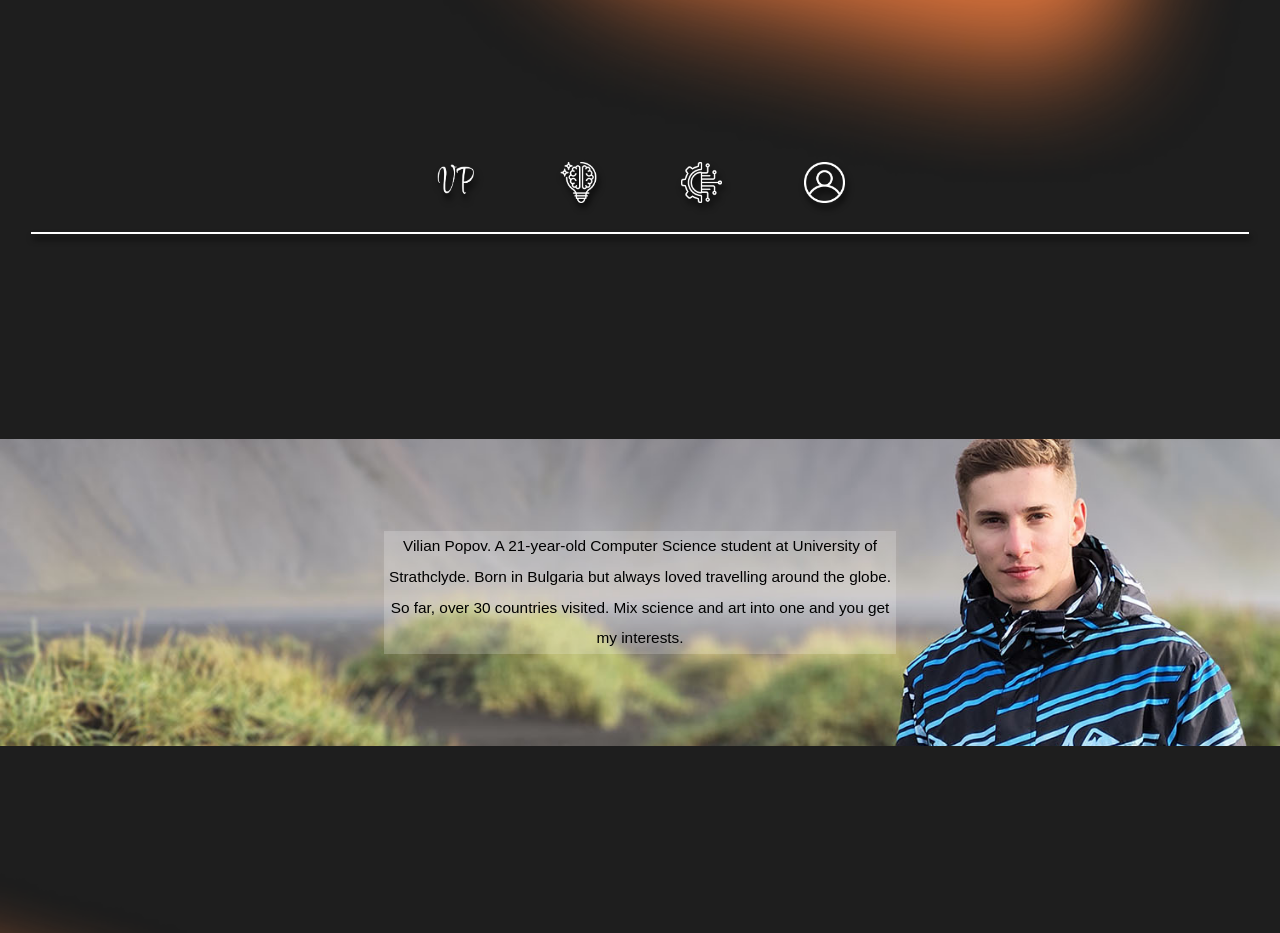
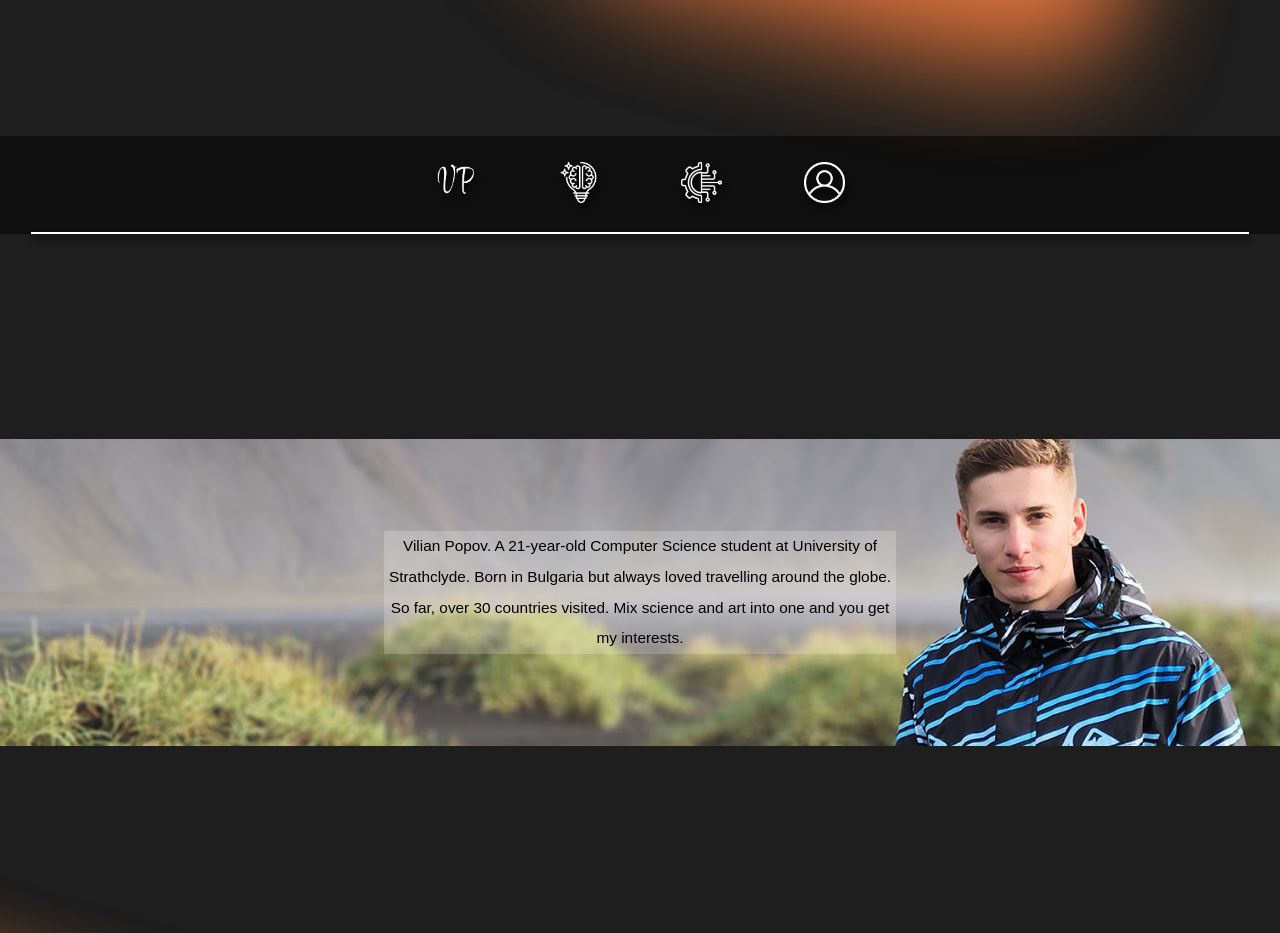
Before and after one commit to vilkata41/portfolioWebsite, a React app: page / in a window 1280 px wide. Shown: the part 920-1853 px from the top of the page. Built offline with nearby package versions, Linux system fonts and the light colour scheme; some packages are replaced by stand-ins of ours.

Commit message:
Adding some dim to the background of the navbar.

```diff
--- a/src/styles/NavBar.css
+++ b/src/styles/NavBar.css
@@ -3,7 +3,7 @@
     position: sticky;
     position: -webkit-sticky;
     top: 0;
-    background-color: rgba(0,0,0,0);
+    background-color: rgba(0,0,0,0.5);
     z-index: 100;
 }
 
```
